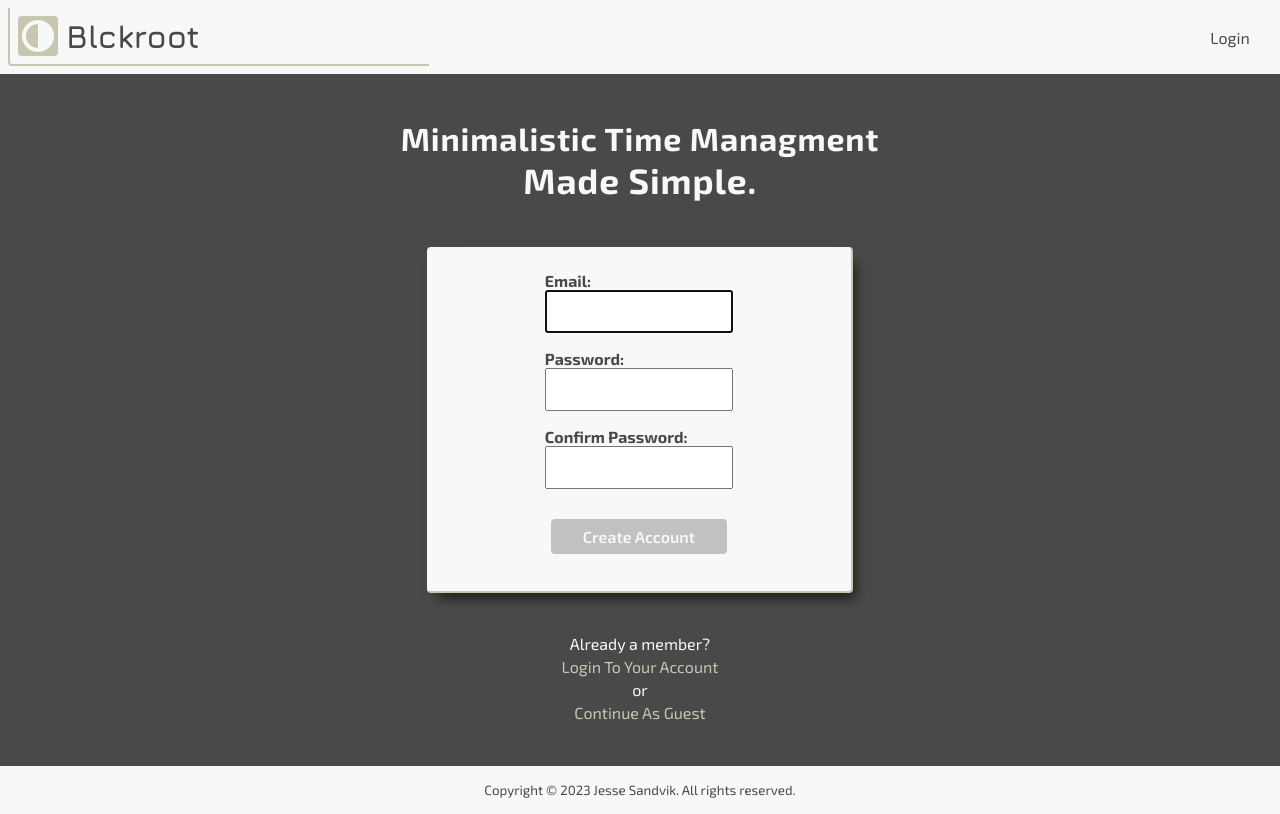
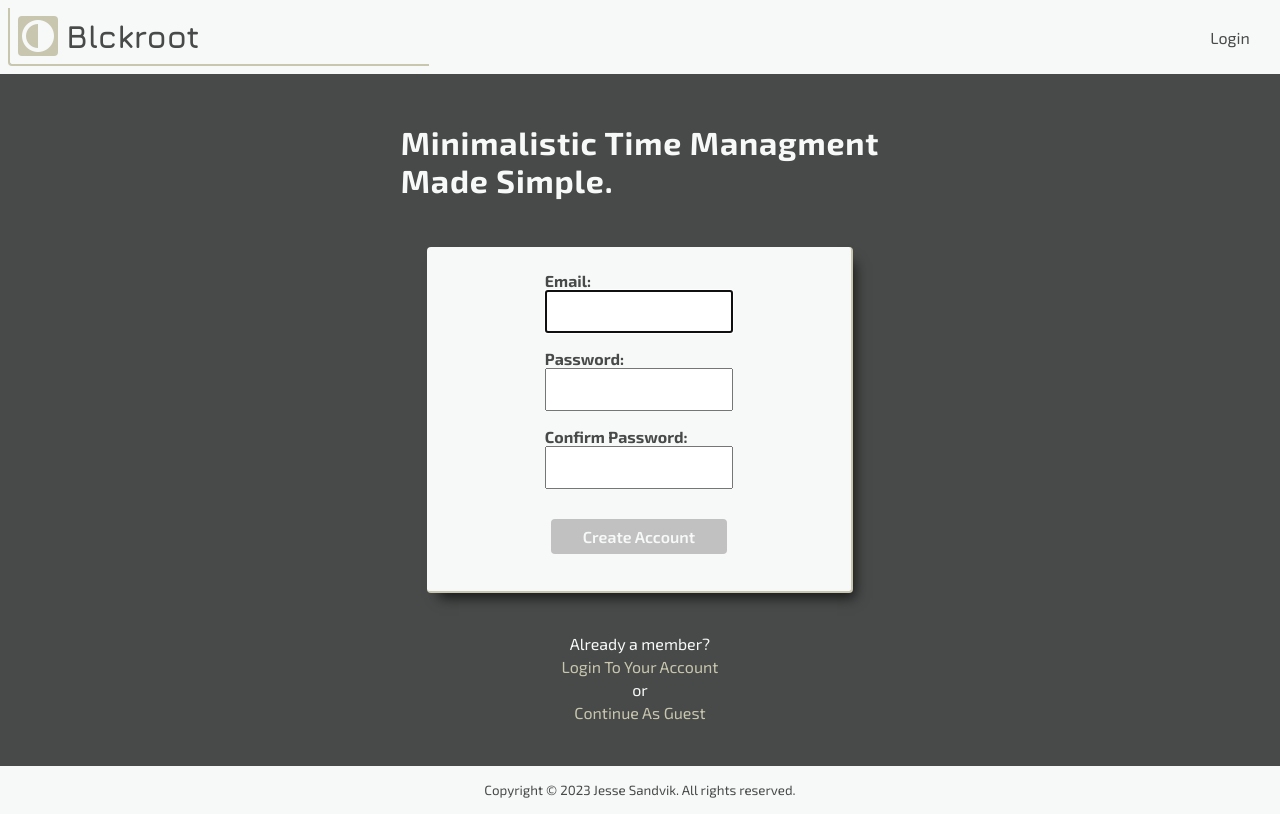
Before and after one commit to JesseSandvik/blckroot, a React (Create React App) app in the folder client/: page /signup in a window 1280 px wide. Built offline with nearby package versions, Linux system fonts and the light colour scheme; no server answers; the HTML template or start-up script is replaced by a standard one.

Commit message:
breaking down existing code into reusable components

```diff
--- /dev/null
+++ b/client/src/atoms/heading/Heading.css
@@ -0,0 +1,4 @@
+h1, h2, h3, h4, h5, h6 {
+    letter-spacing: 0.05rem;
+    text-transform: capitalize;
+}
--- /dev/null
+++ b/client/src/atoms/heading/Heading.tsx
@@ -0,0 +1,15 @@
+import { createElement, ReactNode } from "react";
+
+import "./Heading.css";
+
+type HeadingProps = {
+  children: ReactNode;
+  className?: string;
+  tag: string;
+};
+
+const Heading = ({ children, className, tag }: HeadingProps): JSX.Element => {
+  return createElement(`h${tag}`, className, children);
+};
+
+export default Heading;
--- a/client/src/pages/login/Login.css
+++ b/client/src/pages/login/Login.css
@@ -10,20 +10,6 @@
   grid-column: 1 / -1;
   grid-row: 1 / 1;
   justify-content: center;
-}
-
-.Login-header h1 {
-  letter-spacing: 0.05rem;
-  text-transform: capitalize;
-}
-
-.Login-header h1 .accent-text {
-  align-items: center;
-  color: var(--accent-color);
-  display: flex;
-  justify-content: center;
-  padding: 0.25rem;
-  scale: 1.1;
 }
 
 .Login-form {
--- a/client/src/pages/login/Login.tsx
+++ b/client/src/pages/login/Login.tsx
@@ -1,6 +1,7 @@
 import React, { useContext, useEffect, useMemo, useRef, useState } from "react";
 import { NavLink, useNavigate } from "react-router-dom";
 import Button from "../../atoms/button/Button";
+import Heading from "../../atoms/heading/Heading";
 import Input from "../../atoms/input/Input";
 import Label from "../../atoms/label/Label";
 import { AuthContext } from "../../context/auth/AuthContext";
@@ -92,11 +93,11 @@ function LoginPage() {
   return (
     <main className="Login">
       <div className="Login-header">
-        <h1>
+        <Heading tag="1">
           Minimalistic time managment
           <br />
           <span className="accent-text">made simple.</span>
-        </h1>
+        </Heading>
       </div>
       <form className="Login-form" onSubmit={handleOnSubmit}>
         <div className="input-container">
--- a/client/src/pages/signup/SignUp.css
+++ b/client/src/pages/signup/SignUp.css
@@ -10,20 +10,6 @@
   grid-column: 1 / -1;
   grid-row: 1 / 1;
   justify-content: center;
-}
-
-.SignUp-header h1 {
-  letter-spacing: 0.05rem;
-  text-transform: capitalize;
-}
-
-.SignUp-header h1 .accent-text {
-  align-items: center;
-  color: var(--accent-color);
-  display: flex;
-  justify-content: center;
-  padding: 0.25rem;
-  scale: 1.1;
 }
 
 .SignUp-form {
--- a/client/src/pages/signup/SignUp.tsx
+++ b/client/src/pages/signup/SignUp.tsx
@@ -8,6 +8,7 @@ import React, {
 } from "react";
 import { NavLink, useNavigate } from "react-router-dom";
 import Button from "../../atoms/button/Button";
+import Heading from "../../atoms/heading/Heading";
 import Input from "../../atoms/input/Input";
 import Label from "../../atoms/label/Label";
 import { AuthContext } from "../../context/auth/AuthContext";
@@ -108,11 +109,11 @@ function SignUpPage() {
   return (
     <main className="SignUp">
       <div className="SignUp-header">
-        <h1>
+        <Heading tag="1">
           Minimalistic time managment
           <br />
           <span className="accent-text">made simple.</span>
-        </h1>
+        </Heading>
       </div>
       <form className="SignUp-form" onSubmit={handleOnSubmit}>
         <div className="input-container">
```
